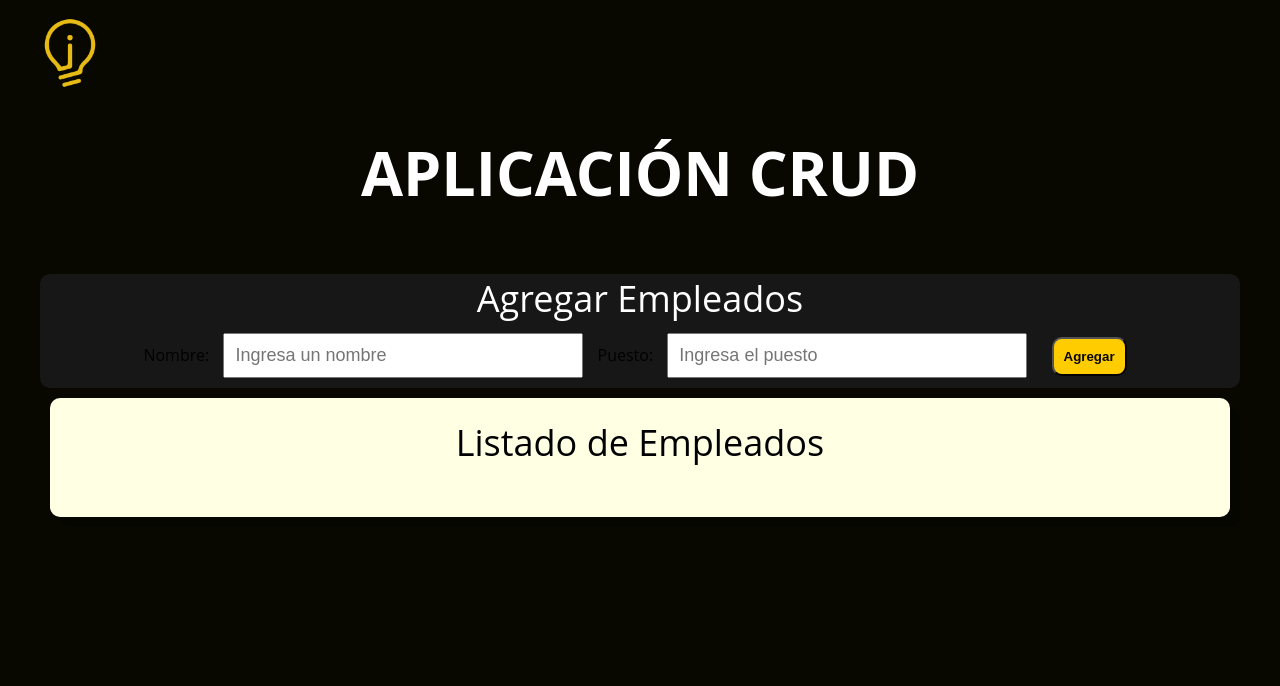
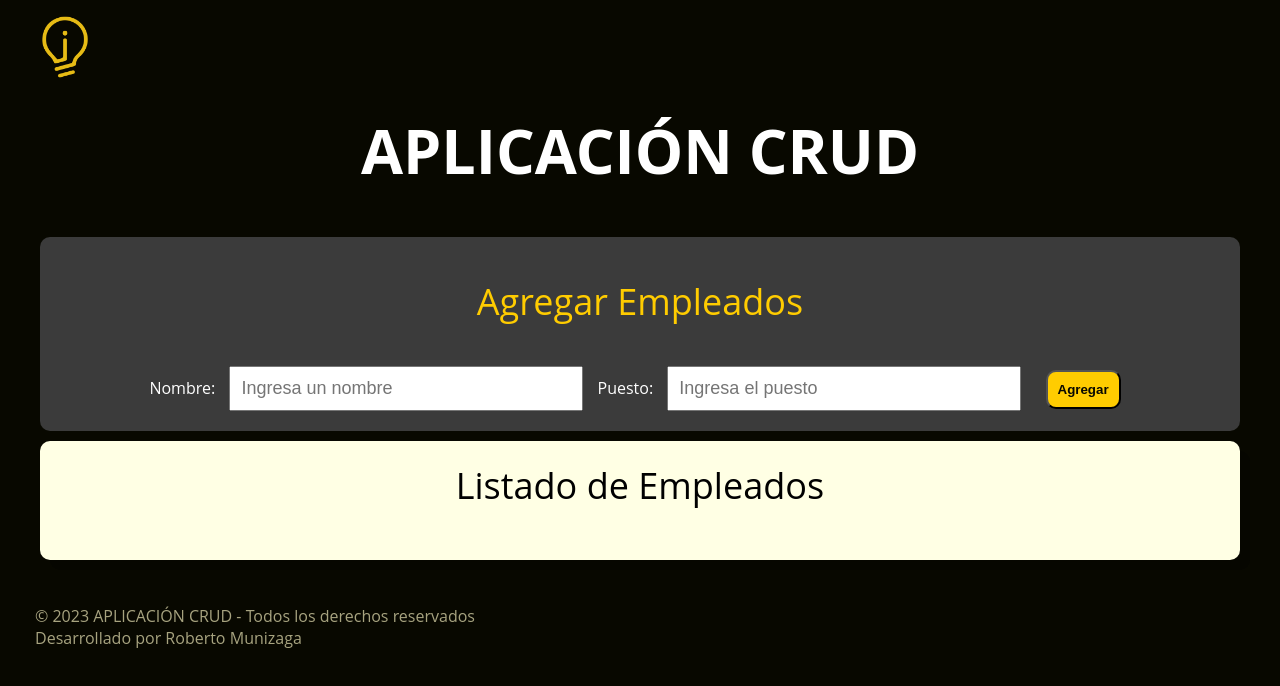
Before and after one commit to Rmd-DW/CRUD_APP, a plain HTML site: page index.html in a window 1280 px wide. Drawn offline with Linux system fonts and the light colour scheme.

Commit message:
actualización_general

```diff
--- a/index.html
+++ b/index.html
@@ -15,7 +15,7 @@
 
     <header role="banner">
         <nav>
-            <img src="./assets/iconos/academicons_ideas-repec.png" class="logo" width="70px" alt="Logo de la aplicación">
+            <img src="./assets/iconos/academicons_ideas-repec.png" class="logo" width="60px" alt="Logo de la aplicación">
         </nav>
         <div class="div-titulo">
             <h1>APLICACIÓN CRUD</h1>
@@ -45,7 +45,6 @@
             </section>
         </section>
     </main>
-
     <footer>
         <p>&copy; 2023 APLICACIÓN CRUD - Todos los derechos reservados</p>
         <p>Desarrollado por Roberto Munizaga</p>
--- a/js/app_crud.js
+++ b/js/app_crud.js
@@ -1,12 +1,160 @@
+// let listaEmpleados = [];
+
+// const objEmpleado = {
+//     id: '',
+//     nombre: '',
+//     puesto: ''
+// }
+
+// let editando = false;
+
+// const formulario = document.querySelector('#formulario');
+// const nombreInput = document.querySelector('#nombre');
+// const puestoInput = document.querySelector('#puesto');
+// const btnAgregarInput = document.querySelector('#btnAgregar');
+
+// formulario.addEventListener('submit', validarFormulario);
+
+// function validarFormulario(e) {
+//     e.preventDefault();
+
+//     if(nombreInput.value === '' || puestoInput.value === '') {
+//         alert('Todos los campos se deben llenar');
+//         return;
+//     }
+
+//     if(editando) {
+//         editarEmpleado();
+//         editando = false;
+//     } else {
+//         objEmpleado.id = Date.now();
+//         objEmpleado.nombre = nombreInput.value;
+//         objEmpleado.puesto = puestoInput.value;
+
+//         agregarEmpleado();
+//     }
+// }
+
+// function agregarEmpleado() {
+
+//     listaEmpleados.push({...objEmpleado});
+
+//     mostrarEmpleados();
+
+//     formulario.reset();
+//     limpiarObjeto();
+// }
+
+// function limpiarObjeto() {
+//     objEmpleado.id = '';
+//     objEmpleado.nombre = '';
+//     objEmpleado.puesto = '';
+// }
+
+// function mostrarEmpleados() {
+//     limpiarHTML();
+
+//     const divEmpleados = document.querySelector('.div-empleados');
+
+//     listaEmpleados.forEach(empleado => {
+//         const {id, nombre, puesto} = empleado;
+
+//         const parrafo = document.createElement('p');
+//         parrafo.textContent = `${id} - ${nombre} - ${puesto} - `;
+//         parrafo.dataset.id = id;
+
+//         const editarBoton = document.createElement('button');
+//         editarBoton.onclick = () => cargarEmpleado(empleado);
+//         editarBoton.textContent = 'Editar';
+//         editarBoton.classList.add('btn', 'btn-editar');
+//         parrafo.append(editarBoton);
+
+//         const eliminarBoton = document.createElement('button');
+//         eliminarBoton.onclick = () => eliminarEmpleado(id);
+//         eliminarBoton.textContent = 'Eliminar';
+//         eliminarBoton.classList.add('btn', 'btn-eliminar');
+//         parrafo.append(eliminarBoton);
+
+//         const hr = document.createElement('hr');
+
+//         divEmpleados.appendChild(parrafo);
+//         divEmpleados.appendChild(hr);
+//     });
+// }
+
+// function cargarEmpleado(empleado) {
+//     const {id, nombre, puesto} = empleado;
+
+//     nombreInput.value = nombre;
+//     puestoInput.value = puesto;
+
+//     objEmpleado.id = id;
+
+//     formulario.querySelector('button[type="submit"]').textContent = 'Actualizar';
+
+//     editando = true;
+// }
+
+// function editarEmpleado() {
+
+//     objEmpleado.nombre = nombreInput.value;
+//     objEmpleado.puesto = puestoInput.value;
+
+//     listaEmpleados.map(empleado => {
+
+//         if(empleado.id === objEmpleado.id) {
+//             empleado.id = objEmpleado.id;
+//             empleado.nombre = objEmpleado.nombre;
+//             empleado.puesto = objEmpleado.puesto;
+
+//         }
+
+//     });
+
+//     limpiarHTML();
+//     mostrarEmpleados();
+//     formulario.reset();
+
+//     formulario.querySelector('button[type="submit"]').textContent = 'Agregar';
+
+//     editando = false;
+// }
+
+// function eliminarEmpleado(id) {
+
+//     listaEmpleados = listaEmpleados.filter(empleado => empleado.id !== id);
+
+//     limpiarHTML();
+//     mostrarEmpleados();
+// }
+
+// function limpiarHTML() {
+//     const divEmpleados = document.querySelector('.div-empleados');
+//     while(divEmpleados.firstChild) {
+//         divEmpleados.removeChild(divEmpleados.firstChild);
+//     }
+// }
+
+
+
 let listaEmpleados = [];
 
 const objEmpleado = {
     id: '',
     nombre: '',
     puesto: ''
-}
+};
 
 let editando = false;
+
+// Intentar cargar datos del localStorage al arranque
+const storedData = localStorage.getItem('empleados');
+if (storedData) {
+    listaEmpleados = storedData.split(';').map(item => {
+        const [id, nombre, puesto] = item.split(',');
+        return { id, nombre, puesto };
+    });
+}
 
 const formulario = document.querySelector('#formulario');
 const nombreInput = document.querySelector('#nombre');
@@ -36,11 +184,9 @@ function validarFormulario(e) {
 }
 
 function agregarEmpleado() {
-
     listaEmpleados.push({...objEmpleado});
-
+    actualizarLocalStorage();
     mostrarEmpleados();
-
     formulario.reset();
     limpiarObjeto();
 }
@@ -96,34 +242,28 @@ function cargarEmpleado(empleado) {
 }
 
 function editarEmpleado() {
-
     objEmpleado.nombre = nombreInput.value;
     objEmpleado.puesto = puestoInput.value;
 
-    listaEmpleados.map(empleado => {
-
+    listaEmpleados.forEach(empleado => {
         if(empleado.id === objEmpleado.id) {
             empleado.id = objEmpleado.id;
             empleado.nombre = objEmpleado.nombre;
             empleado.puesto = objEmpleado.puesto;
-
         }
-
     });
 
+    actualizarLocalStorage();
     limpiarHTML();
     mostrarEmpleados();
     formulario.reset();
-
     formulario.querySelector('button[type="submit"]').textContent = 'Agregar';
-
     editando = false;
 }
 
 function eliminarEmpleado(id) {
-
     listaEmpleados = listaEmpleados.filter(empleado => empleado.id !== id);
-
+    actualizarLocalStorage();
     limpiarHTML();
     mostrarEmpleados();
 }
@@ -134,3 +274,8 @@ function limpiarHTML() {
         divEmpleados.removeChild(divEmpleados.firstChild);
     }
 }
+
+function actualizarLocalStorage() {
+    const serializedData = listaEmpleados.map(empleado => `${empleado.id},${empleado.nombre},${empleado.puesto}`).join(';');
+    localStorage.setItem('empleados', serializedData);
+}
--- a/style/style.css
+++ b/style/style.css
@@ -12,7 +12,6 @@ body {
 
 /* Barra de navegación */
 nav {
-    background-color: #080800;
     width: 100%;
     padding: 5px;
 }
@@ -20,7 +19,7 @@ nav {
 .logo {
     margin: 3px;
     margin-left: 30px;
-    padding: 5px;
+    padding: 3px;
 }
 
 /* header */
@@ -29,8 +28,8 @@ header {
 }
 
 header div {
-    margin: 10px;
-    padding: 10px;
+    margin: 5px;
+    padding: 5px;
     text-align: center;
 }
 
@@ -42,32 +41,37 @@ header h1 {
 
 main {
     width: 100%;
-    height: 50vw;
 }
 
 /* Footer */
 footer {
-    margin: 5px;
+    margin: 3px;
+    margin-left: 30px;
     padding: 5px;
+    color: rgb(167, 163, 127);
 }
 
 section {
-    margin: 30px;
+    margin: 20px;
     padding: 10px;
     text-align: center;
 }
 
-/* ESTILOS FORMULARIO */
-.contenedor .div-formulario {
-    background-color: rgb(24, 23, 23);
+/* Estilos formulario */
+
+.div-formulario {
+    margin: 10px;
+    padding: 10px;
+    background-color: #3b3b3b;
     border-radius: 10px;
 }
 
-.contenedor .div-formulario h2 {
-    margin-top: 10px;
+.div-formulario h2 {
+    margin: 20px;
+    padding: 10px;
     font-weight: 500;
     font-size: 36px;
-    color: white;
+    color: #FFCC00;
 }
 
 .contenedor .div-formulario form {
@@ -75,6 +79,13 @@ section {
     height: 100%;
 }
 
+
+.contenedor .div-formulario form label {
+
+color:white;
+font-weight: 500;
+
+}
 .contenedor .div-formulario form input {
     width: 30%;
     padding: 10px;
@@ -131,9 +142,11 @@ hr {
 .btn-editar {
     background-color: green;
     color: white;
+    font-weight: bold;
 }
 
 .btn-eliminar {
     background-color: red;
     color: white;
+    font-weight: bold;
 }
```
